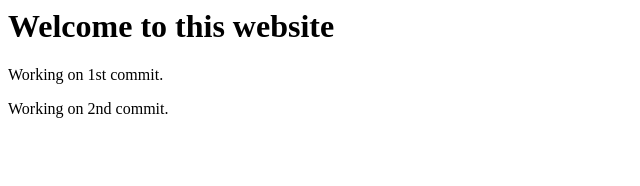
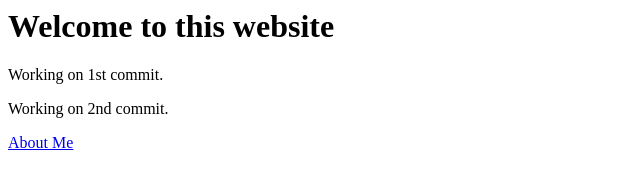
Before and after one commit to ridzwansyahirwan/WanGitEssentialRemote, a plain HTML site: page index.html in a window 1280 px wide. Shown: the full height of the page, 0-640 px from the left. Drawn offline with Linux system fonts and the light colour scheme.

Commit message:
Update index.html

```diff
--- a/index.html
+++ b/index.html
@@ -6,5 +6,7 @@
         <h1>Welcome to this website</h1>
         <p>Working on 1st commit.</p>
         <p>Working on 2nd commit.</p>
+        <a href = "aboutme.html">About Me</a>
+
     </body>
 </html>
```
